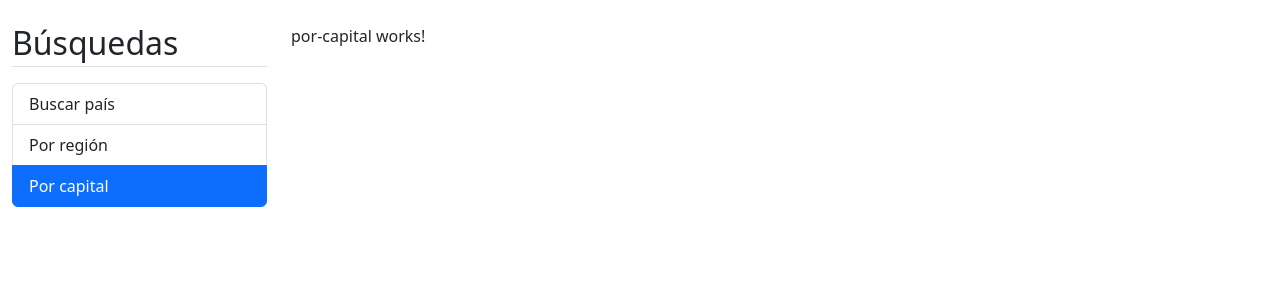
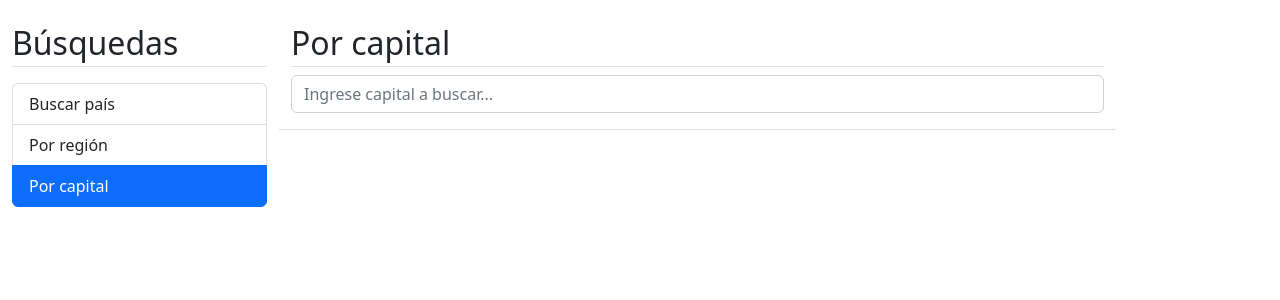
Before and after one commit to magadiflo/angular-paises-app, an Angular app: page /capital in a window 1280 px wide. Shown: the top 300 px of the page. Built offline with nearby package versions, Linux system fonts and the light colour scheme.

Commit message:
Por capital

```diff
--- a/src/app/pais/components/pais-input/pais-input.component.html
+++ b/src/app/pais/components/pais-input/pais-input.component.html
@@ -3,5 +3,5 @@
             name="termino"
             [(ngModel)]="termino"
             (input)="teclaPresionada()"
-            class="form-control" placeholder="Ingresa país...">
+            class="form-control" placeholder="{{ placeholder }}">
 </form>
--- a/src/app/pais/components/pais-input/pais-input.component.ts
+++ b/src/app/pais/components/pais-input/pais-input.component.ts
@@ -1,4 +1,4 @@
-import { Component, Output, EventEmitter, OnInit } from '@angular/core';
+import { Component, Output, EventEmitter, OnInit, Input } from '@angular/core';
 import { Subject } from 'rxjs';
 import { debounceTime } from 'rxjs/operators';
 
@@ -9,6 +9,8 @@ import { debounceTime } from 'rxjs/operators';
   ]
 })
 export class PaisInputComponent implements OnInit {
+
+  @Input() placeholder: string = '';
 
   //* Por lo general a las variables que creemos y que serán emitidas se les antepone el on...onEnter, etc..
   @Output() onEnter: EventEmitter<string> = new EventEmitter();
--- a/src/app/pais/components/pais-tabla/pais-tabla.component.html
+++ b/src/app/pais/components/pais-tabla/pais-tabla.component.html
@@ -12,7 +12,7 @@
         <tr *ngFor="let pais of paises">
             <td>{{ pais.alpha2Code }}</td>
             <td><img [src]="pais.flags.png" alt="Bandera de {{ pais.name }}" class="img-table"></td>
-            <td>{{ pais.name }}</td>
+            <td>{{ pais.capital }}, {{ pais.name }}</td>
             <td>{{ pais.population | number }}</td>
             <td><a [routerLink]="['/pais', pais.alpha2Code]">Ver...</a></td>
         </tr>
--- a/src/app/pais/pages/por-capital/por-capital.component.html
+++ b/src/app/pais/pages/por-capital/por-capital.component.html
@@ -1 +1,14 @@
-<p>por-capital works!</p>
+<h2 class="border-bottom mb-2 pb-1">Por capital</h2>
+<div class="row pb-3 mb-2 border-bottom">
+    <div class="col">
+        <app-pais-input (onEnter)="buscar($event)" placeholder="Ingrese capital a buscar..."></app-pais-input>
+    </div>
+</div>
+<div *ngIf="paises.length > 0" class="row">
+    <div class="col">
+        <app-pais-tabla [paises]="paises"></app-pais-tabla>
+    </div>
+</div>
+<div *ngIf="hayError" class="alert alert-danger">
+    No se encontró resultados con <b><i>{{ termino }}</i></b>
+</div>
--- a/src/app/pais/pages/por-capital/por-capital.component.ts
+++ b/src/app/pais/pages/por-capital/por-capital.component.ts
@@ -1,4 +1,7 @@
 import { Component, OnInit } from '@angular/core';
+
+import { Country } from '../../interfaces/pais.interface';
+import { PaisService } from '../../services/pais.service';
 
 @Component({
   selector: 'app-por-capital',
@@ -8,9 +11,31 @@ import { Component, OnInit } from '@angular/core';
 })
 export class PorCapitalComponent implements OnInit {
 
-  constructor() { }
+  paises: Country[] = [];
+  hayError: boolean = false;
+  termino: string = '';
+
+  constructor(private paisService: PaisService) { }
 
   ngOnInit(): void {
+
+  }
+
+  buscar(term: string): void {
+    this.hayError = false;
+    this.termino = term;
+
+    this.paisService.buscarPorCapital(this.termino)
+      .subscribe({
+        next: (paises: Country[]) => {
+          this.paises = paises;
+        },
+        error: err => {
+          this.hayError = true;
+          this.paises = [];
+        }
+      });
+
   }
 
 }
--- a/src/app/pais/pages/por-pais/por-pais.component.html
+++ b/src/app/pais/pages/por-pais/por-pais.component.html
@@ -1,7 +1,7 @@
 <h2 class="border-bottom mb-2 pb-1">Por país</h2>
 <div class="row pb-3 mb-2 border-bottom">
     <div class="col">
-        <app-pais-input (onEnter)="buscar($event)" (onDebounce)="sugerencias($event)"></app-pais-input>
+        <app-pais-input (onEnter)="buscar($event)" (onDebounce)="sugerencias($event)" placeholder="Ingrese país a buscar..."></app-pais-input>
     </div>
 </div>
 <div *ngIf="paises.length > 0" class="row">
--- a/src/app/pais/services/pais.service.ts
+++ b/src/app/pais/services/pais.service.ts
@@ -17,4 +17,8 @@ export class PaisService {
     return this.http.get<Country[]>(`${this.apiUrl}/name/${termino}`);
   }
 
+  buscarPorCapital(termino: string): Observable<Country[]> {
+    return this.http.get<Country[]>(`${this.apiUrl}/capital/${termino}`);
+  }
+
 }
```
